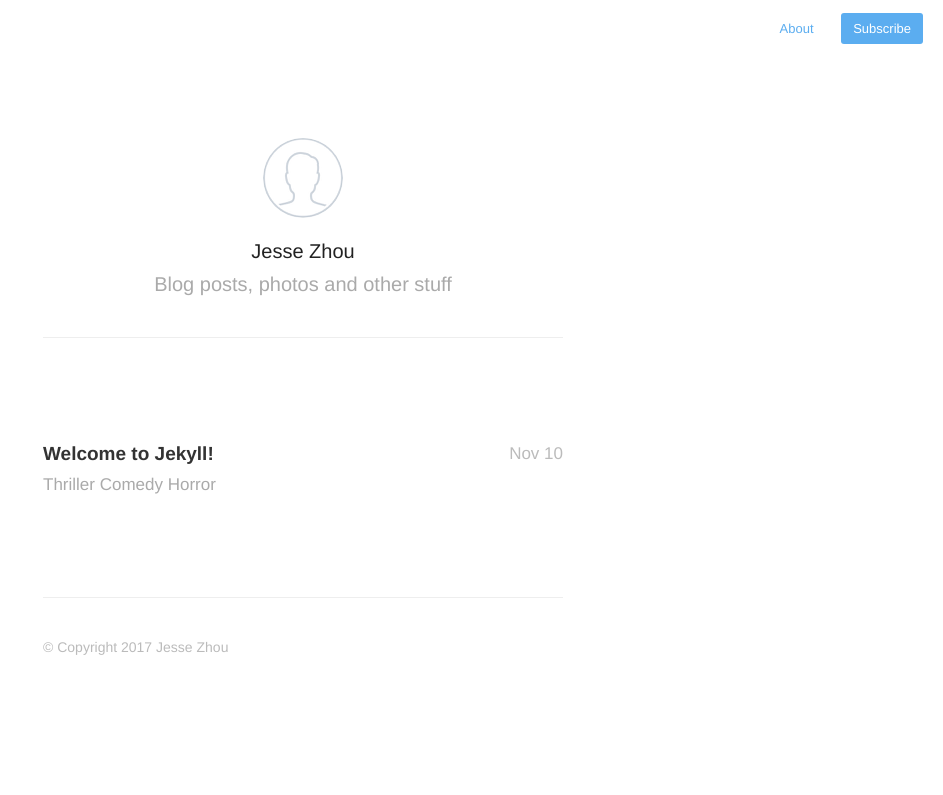
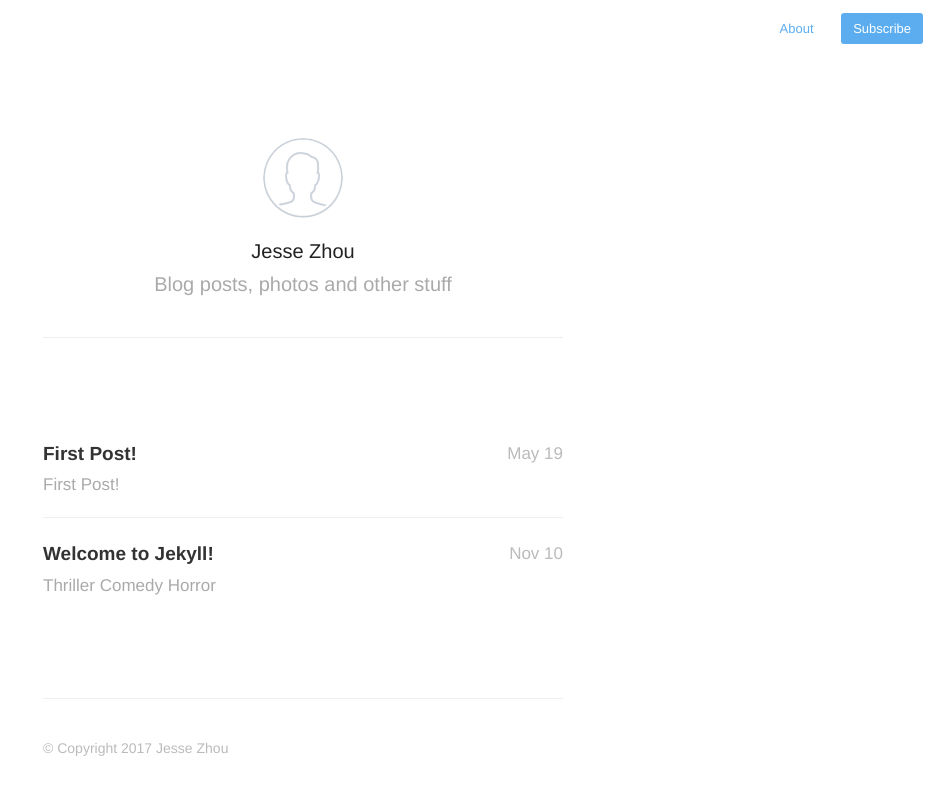
Before and after one commit to jzhou93/jzhou93.github.io, a Jekyll site: the page built from index.html, in a window 1280 px wide. Shown: the top 795 px of the page, without its empty margins (337-1280 px from the left). Built offline with Jekyll 4.4.1, drawn with Linux system fonts in a browser that asks for light colours; nearby versions of some CDN libraries; the list of posts is cut into pages by our own code; a file with an impossible date is left out.

Commit message:
first post?

```diff
--- a/_posts/2017-05-19-first-post.markdown
+++ b/_posts/2017-05-19-first-post.markdown
@@ -1,6 +1,6 @@
 ---
 title:  "First Post!"
-date:   2017-19-05 23:23:00
+date:   2017-05-19 23:23:00
 description: First Post!
 ---
 
```
